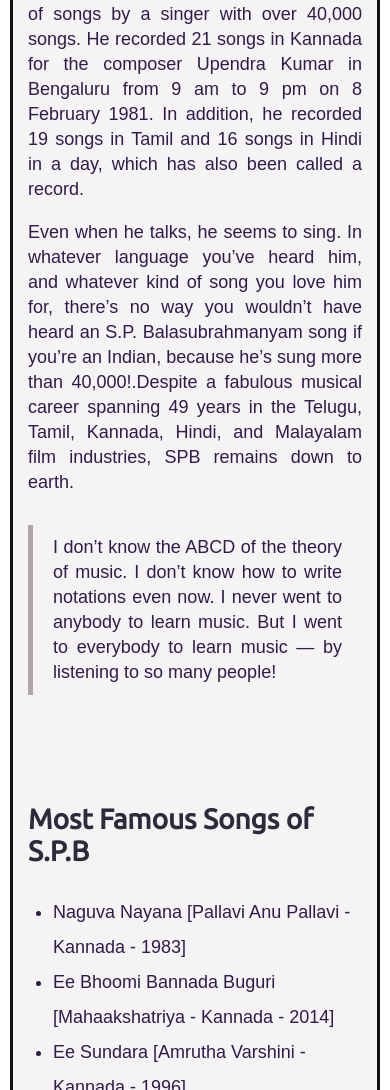
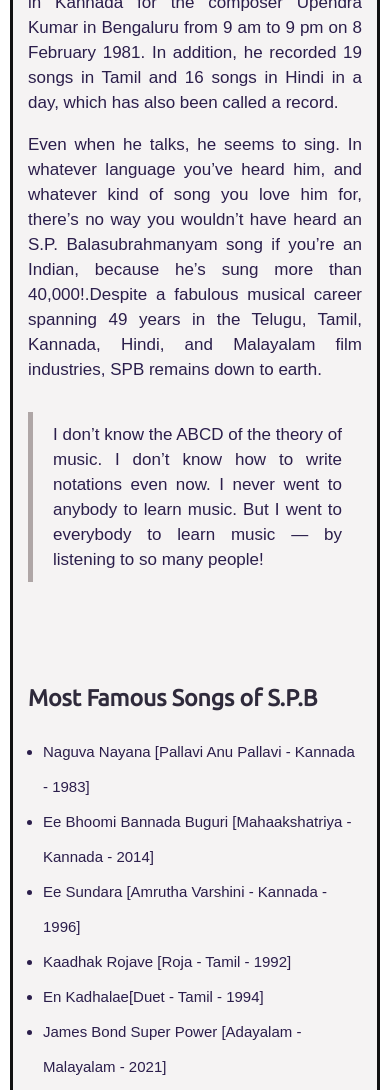
Before and after one commit to darshanr27/SPB-tribute-page, a plain HTML site: page index.html in a window 390 px wide. Shown: the part 910-2000 px from the top of the page. Drawn offline with Linux system fonts and the light colour scheme; a web font is replaced by a local one.

Commit message:
Improved website responsivenes

```diff
--- a/main.css
+++ b/main.css
@@ -151,6 +151,27 @@
   }
   ul {
     font-size: 18px;
-    margin-left: -15px;
+    padding-left: 15px;
+  }
+  ::marker {
+    padding-left: 30px;
   }
 }
+@media (max-width: 400px) {
+  .header-container h1 {
+    font-size: 24px;
+  }
+  .header-container h4, h5 {
+    font-size: 14px;
+  }
+  .about, blockquote {
+    font-size: 17px;
+    text-align: justify;
+  }
+  .sub-head-title {
+    font-size: 23px;
+  }
+  ul {
+    font-size: 15px;
+  }
+}
```
